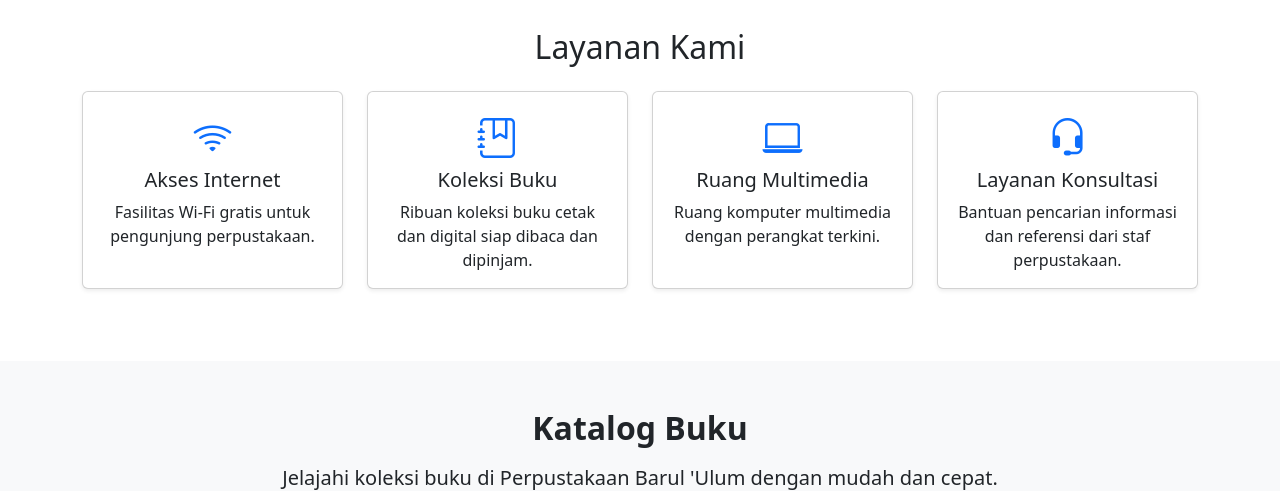
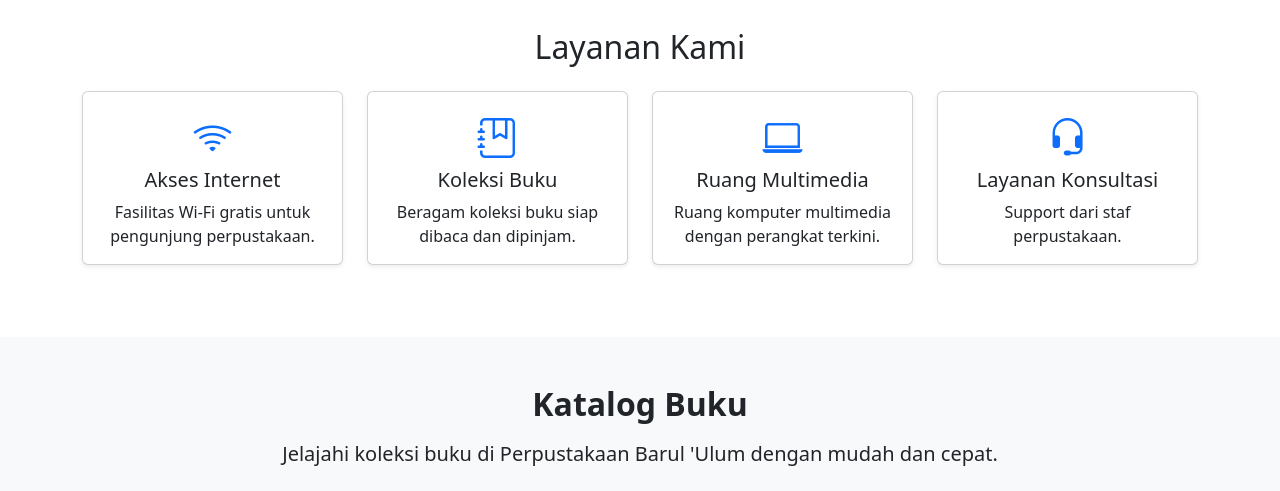
Before and after one commit to asepdwisaputra/perpus, a CodeIgniter app: page /ci3pesandankeluar/ in a window 1280 px wide. Shown: the part 1007-1498 px from the top of the page. Run offline with CodeIgniter, Linux system fonts and the light colour scheme.

Commit message:
cek ulang

```diff
--- a/application/views/user/index.php
+++ b/application/views/user/index.php
@@ -227,7 +227,7 @@
             <i class="bi bi-journal-bookmark card-icon"></i>
             <h5 class="card-title">Koleksi Buku</h5>
             <p class="card-text">
-              Ribuan koleksi buku cetak dan digital siap dibaca dan dipinjam.
+              Beragam koleksi buku siap dibaca dan dipinjam.
             </p>
           </div>
         </div>
@@ -249,8 +249,7 @@
             <i class="bi bi-headset card-icon"></i>
             <h5 class="card-title">Layanan Konsultasi</h5>
             <p class="card-text">
-              Bantuan pencarian informasi dan referensi dari staf
-              perpustakaan.
+              Support dari staf perpustakaan.
             </p>
           </div>
         </div>
```
